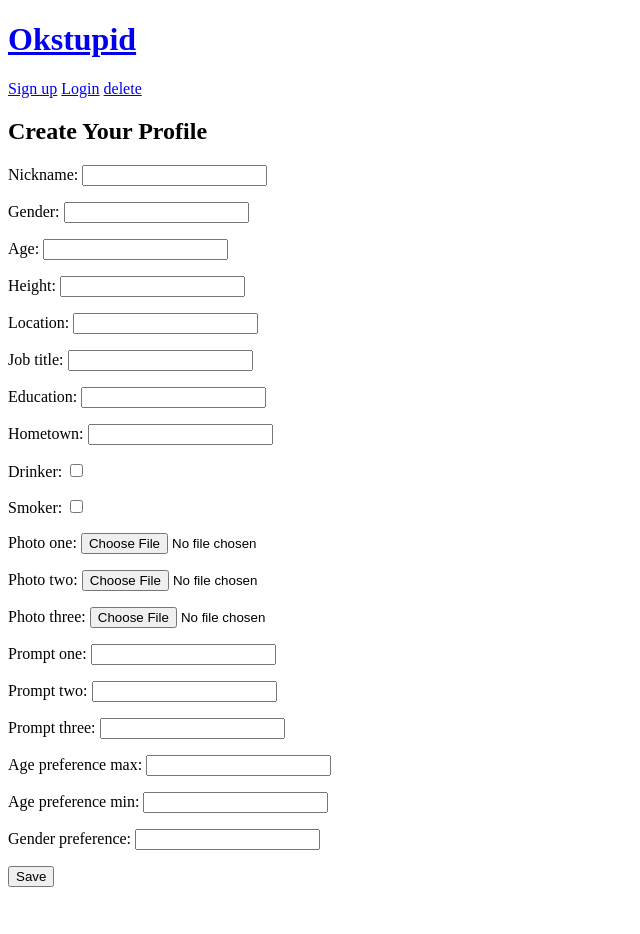
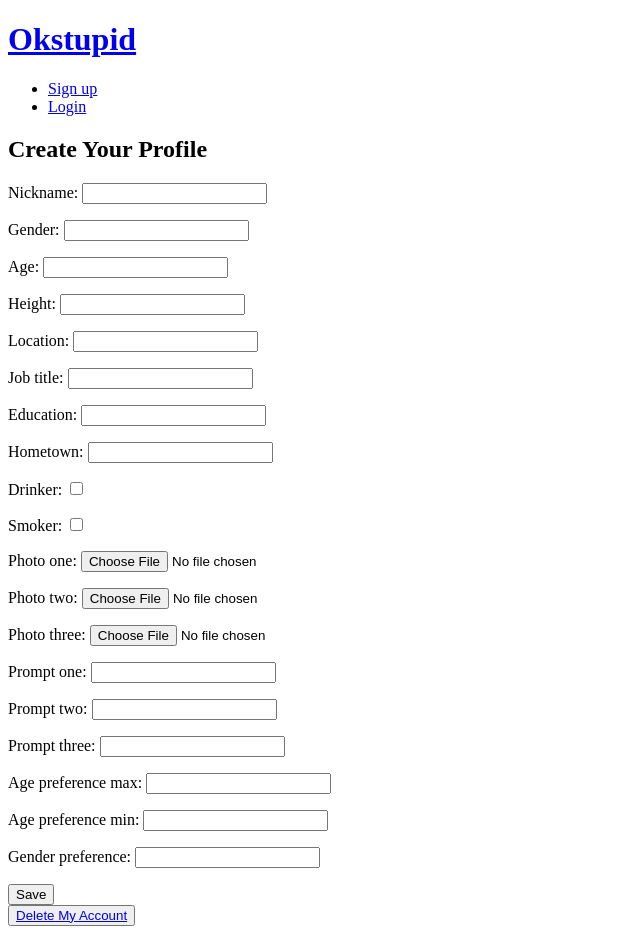
Before and after one commit to jcylok/okstupid, a Django app: page /profile/create in a window 1280 px wide. Shown: the whole page, without its empty margins (0-640 px from the left). Before the commit the page ends 887 px from the top, so only its background shows below. Run offline with Django 3.2, Linux system fonts and the light colour scheme; the visitor is signed in with stand-in values (Sample User, id 1).

Commit message:
working on nav bar

```diff
--- a/okstupid/templates/base.html
+++ b/okstupid/templates/base.html
@@ -8,17 +8,15 @@
 </head>
 <body>
   <header>
-    <h1 class="logo"><a href="{% url 'home'%}">Okstupid</a></h1>
-
-    <nav>
-      <section>
-        <a href="{%url 'register'%}">Sign up</a>
-        <a href="{% url 'login' %}">Login</a>
-        {% if user.is_authenticated %}
-          <a href="{% url 'profile_delete' pk=user.pk %}">delete</a>
-        {% endif %}
-      </section>
-    </nav>
+    <div class="container">
+      <h1 class="logo"><a href="{% url 'home'%}">Okstupid</a></h1>
+      <nav>
+        <ul class="navbar">
+          <li><a href="{%url 'register'%}">Sign up</a></li>
+          <li><a href="{% url 'login' %}">Login</a></li>
+        </ul>
+      </nav>
+    </div>
   </header>
   <main>
 
--- a/okstupid/templates/profile_form.html
+++ b/okstupid/templates/profile_form.html
@@ -1,7 +1,6 @@
 {% extends 'base.html' %}
 
 {% block content %}
-
 <section>
     <h1>{{ header }}</h1>
     <form method="POST" enctype="multipart/form-data">
@@ -9,7 +8,11 @@
         {{ form.as_p }}
         <button type="submit">Save</button>
     </form>
-
+        {% if user.is_authenticated %}
+        <button>
+        <a href="{% url 'profile_delete' pk=user.pk %}">Delete My Account</a>
+        </button>
+        {% endif %}
 </section>
 
 {% endblock %}
```
Also changed, not shown: okstupid/templates/profile.html (+1 -7 lines), okstupid/static/css/main.css (added).
